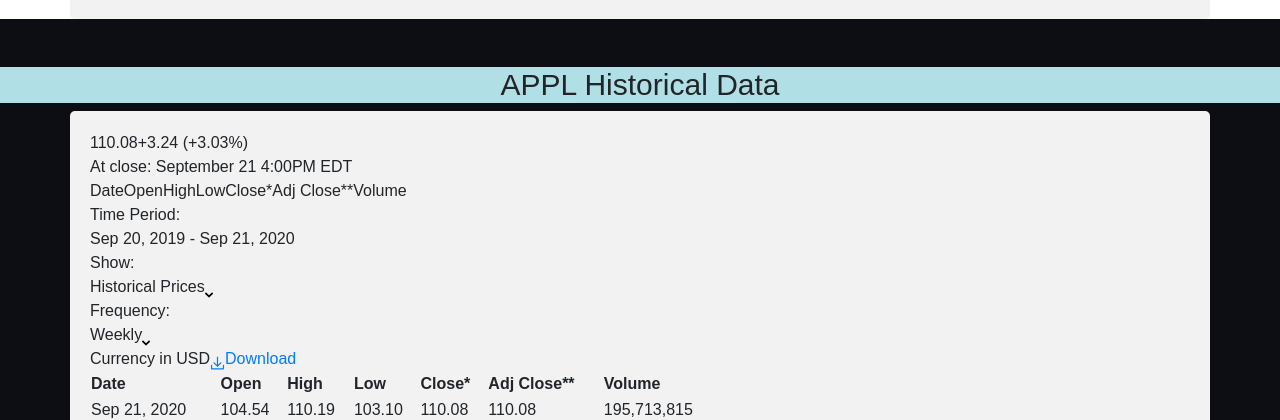
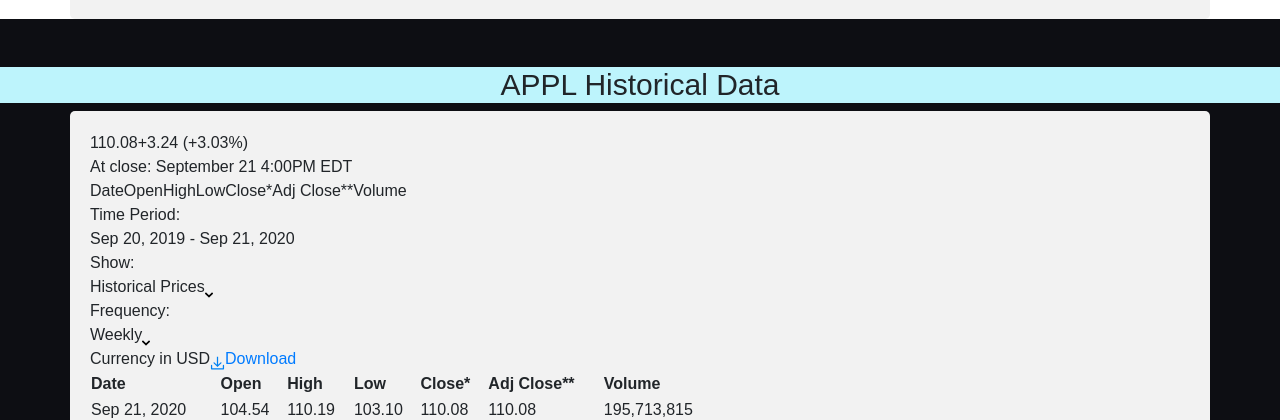
Before and after one commit to sadi-c/predictor-, a Flask app: template templates/output.html in a window 1280 px wide. Shown: the part 1436-1856 px from the top of the page. Run offline with Flask 2, Linux system fonts and the light colour scheme; the template is opened without the code that fills it, so the values that code supplies are empty; some libraries are stand-ins or nearby versions.

Commit message:
Front end

```diff
--- a/templates/output.html
+++ b/templates/output.html
@@ -22,7 +22,7 @@
                     <a class="nav-link" href="#Company">Company</a>
                     </li>
                     <li class="nav-item">
-                    <a class="nav-link" href="#Stock History">Stock History</a>
+                    <a class="nav-link" href="#Historical Data"> Historical Data</a>
                     </li>
                     <li class="nav-item">
                     <a class="nav-link" href="#terms">Terms and Conditions</a>
@@ -50,7 +50,7 @@
                     <h1>APPLE</h1>
                     <img src="https://media1.tenor.com/images/912ea3b3f28eb63bda2413fbaef9c631/tenor.gif?itemid=12509762" width="590" height="573.918918918919" alt="Apple Logo GIF - Apple Logo Rainbow GIFs" style="max-width: 690px; background-color: rgb(63, 63, 63);">
                     <h3 class="display-3 font-weight-bold white-text mb-0 pt-md-5 pt-5">Stock Price Predictor</h3>
-                    <hr class="hr-light my-4 w-75">
+                    <hr class="hr-light my-4 w-40">
 
 <img src="https://thumbs.gfycat.com/MediocreElegantFattaileddunnart-size_restricted.gif" width="1060" height="445">
 
@@ -64,7 +64,7 @@
 
         <section id="Stock History" class="py-5" style="background-color: rgb(13, 14, 19);">
 
-            <h4 style="font-size:30px; text-align: center;background-color:powderblue; "> APPL Historical Data </h4>
+            <h4 style="font-size:30px; text-align: center;background-color:rgb(189, 244, 252); "> APPL Historical Data </h4>
 
 
             <!-- Container -->
```
